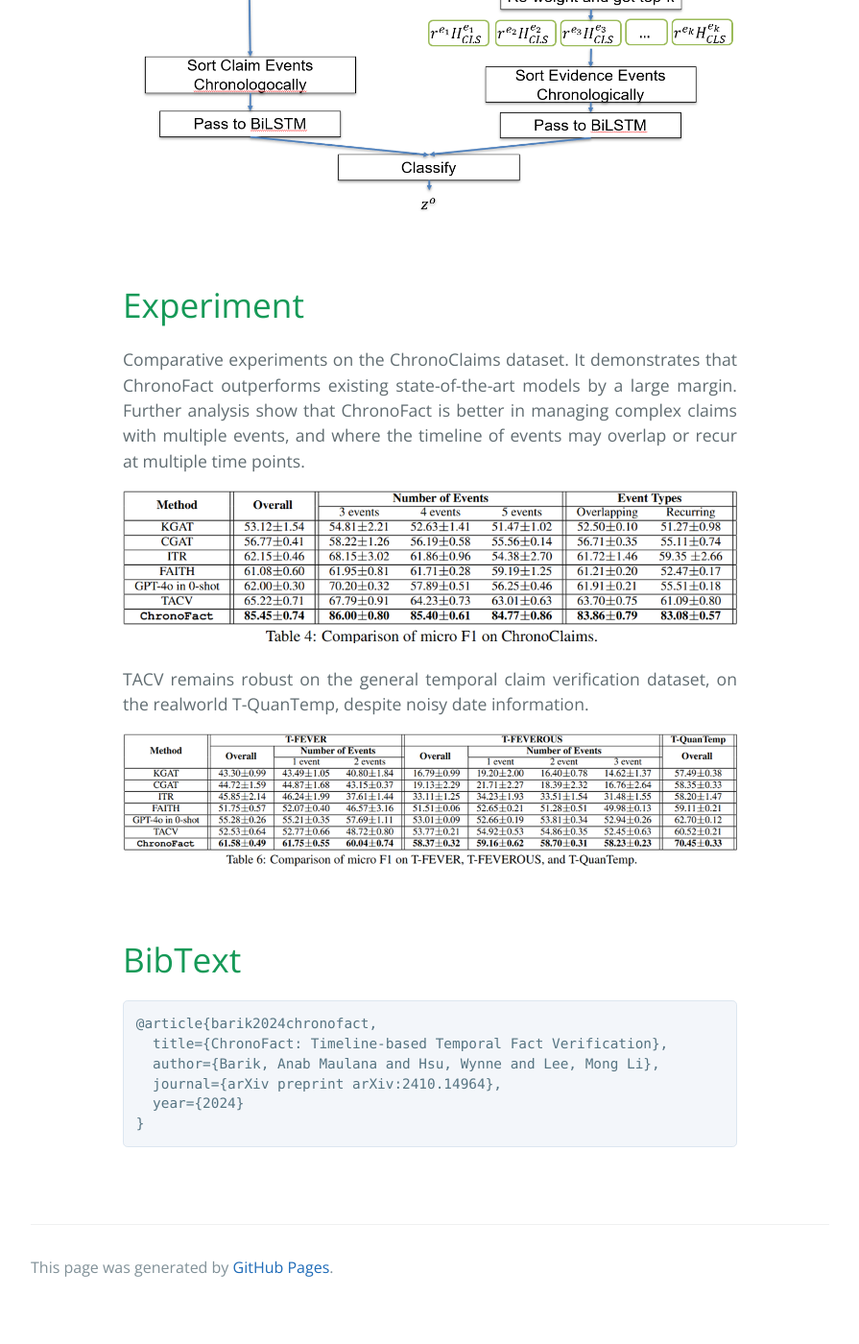
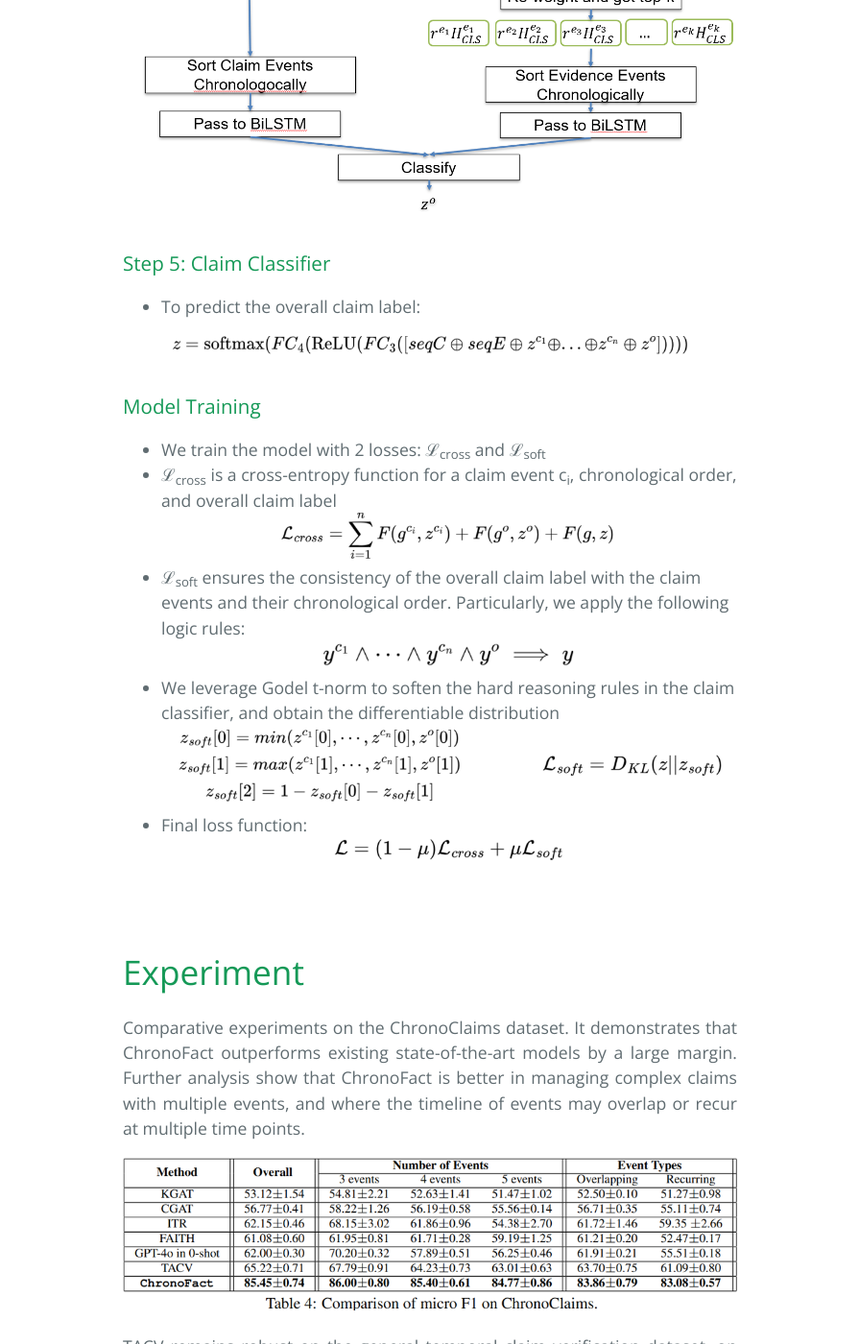
Before and after one commit to seelenbrecher/ChronoFact, a Jekyll site: the page built from index.md, in a window 1280 px wide and 1400 px high, scrolled down 3537 px. Shown: the whole window at 96% size, without its empty margins (192-1087 px from the left). Built offline with Jekyll 4.4.1, drawn with Linux system fonts in a browser that asks for light colours; before the commit the page ends 4901 px from its top, so only the background shows below that.

Commit message:
update last sections

```diff
--- a/_layouts/default.html
+++ b/_layouts/default.html
@@ -20,9 +20,9 @@
     <header class="page-header" role="banner">
       <h1 class="project-name">{{ page.title | default: site.title | default: site.github.repository_name }}</h1>
       <h2 class="project-tagline">{{ page.description | default: site.description | default: site.github.project_tagline }}</h2>
-      {% if site.github.is_project_page %}
+      <!-- {% if site.github.is_project_page %}
         <a href="{{ site.github.repository_url }}" class="btn">View on GitHub</a>
-      {% endif %}
+      {% endif %} -->
       {% if site.show_downloads %}
         <a href="{{ site.github.zip_url }}" class="btn">Download .zip</a>
         <a href="{{ site.github.tar_url }}" class="btn">Download .tar.gz</a>
@@ -154,6 +154,36 @@
           </p>
         </ul>
         <img src="images/chronological-order-classifier.png">
+
+        <h3>Step 5: Claim Classifier</h3>
+        <ul>
+          <li>To predict the overall claim label:</li>
+        </ul>
+        <div style="text-align: center;">
+          <img src="images/claim-classifier.png" style="max-width: 85%; height: auto;">
+        </div>
+
+        <h3>Model Training</h3>
+        <ul>
+          <li>We train the model with 2 losses: &#8466;<sub>cross</sub> and &#8466;<sub>soft</sub></li>
+          <li>&#8466;<sub>cross</sub> is a cross-entropy function for a claim event c<sub>i</sub>, chronological order, and overall claim label</li>
+          <div style="text-align: center;">
+            <img src="images/l-cross.png" style="max-width: 60%; height: auto;">
+          </div>
+
+          <li>&#8466;<sub>soft</sub> ensures the consistency of the overall claim label with the claim events and their chronological order. Particularly, we apply the following logic rules:</li>
+          <div style="text-align: center;">
+            <img src="images/hard-rules.png" style="max-width: 45%; height: auto;">
+          </div>
+          <li>We leverage Godel t-norm to soften the hard reasoning rules in the claim classifier, and obtain the differentiable distribution</li>
+          <div style="text-align: center;">
+            <img src="images/l-soft.png" style="max-width: 95%; height: auto;">
+          </div>
+          <li>Final loss function:</li>
+          <div style="text-align: center;">
+            <img src="images/final-l.png" style="max-width: 40%; height: auto;">
+          </div>
+        </ul>
       </section>
 
       <section class="main-content">
```
Also changed, not shown: images/claim-classifier.png (added), images/final-l.png (added), images/hard-rules.png (added), images/l-cross.png (added), images/l-soft.png (added), 8 other files.
